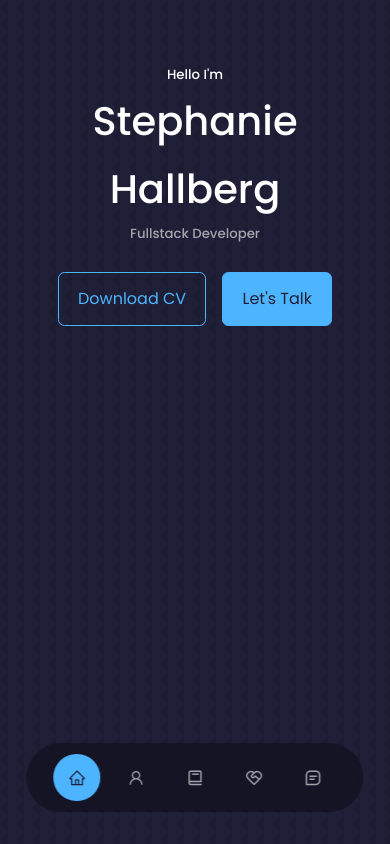
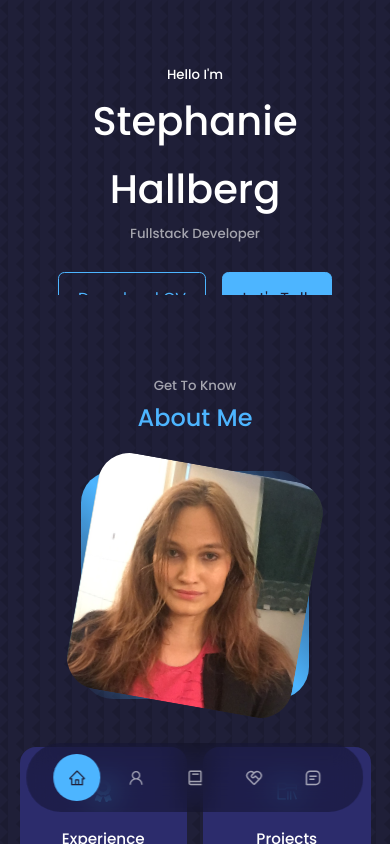
Before and after one commit to stephyswe/react-portfolio, a React (Create React App) app: page / in a window 390 px wide. Shown: the top 844 px of the page. Built offline with nearby package versions, Linux system fonts and the light colour scheme.

Commit message:
chore(mobile)

```diff
--- a/src/components/header/header.css
+++ b/src/components/header/header.css
@@ -61,7 +61,7 @@ header {
 }
 
 /* ================ MEDIA QUERIES (MEDIUM DEVICES) ================= */
-@media screen and (max-width: 1024px) {
+@media screen and (min-width: 1024px) {
   header {
     height: 68vh;
   }
@@ -70,7 +70,6 @@ header {
 /* ================ MEDIA QUERIES (SMALL DEVICES) ================= */
 @media screen and (max-width: 600px) {
   header {
-    height: 100vh;
     /* added after tutorial */
     padding-top: 4rem;
   }
--- a/src/index.css
+++ b/src/index.css
@@ -60,7 +60,7 @@ h1 {
 }
 
 section {
-  margin-top: 8rem;
+  margin-top: 5rem;
 }
 
 section > h2,
@@ -116,7 +116,7 @@ img {
 }
 
 /* ================ MEDIA QUERIES (MEDIUM DEVICES) ================= */
-@media screen and (max-width: 1024px) {
+@media screen and (min-width: 1024px) {
   .container {
     width: var(--container-width-md);
   }
```
